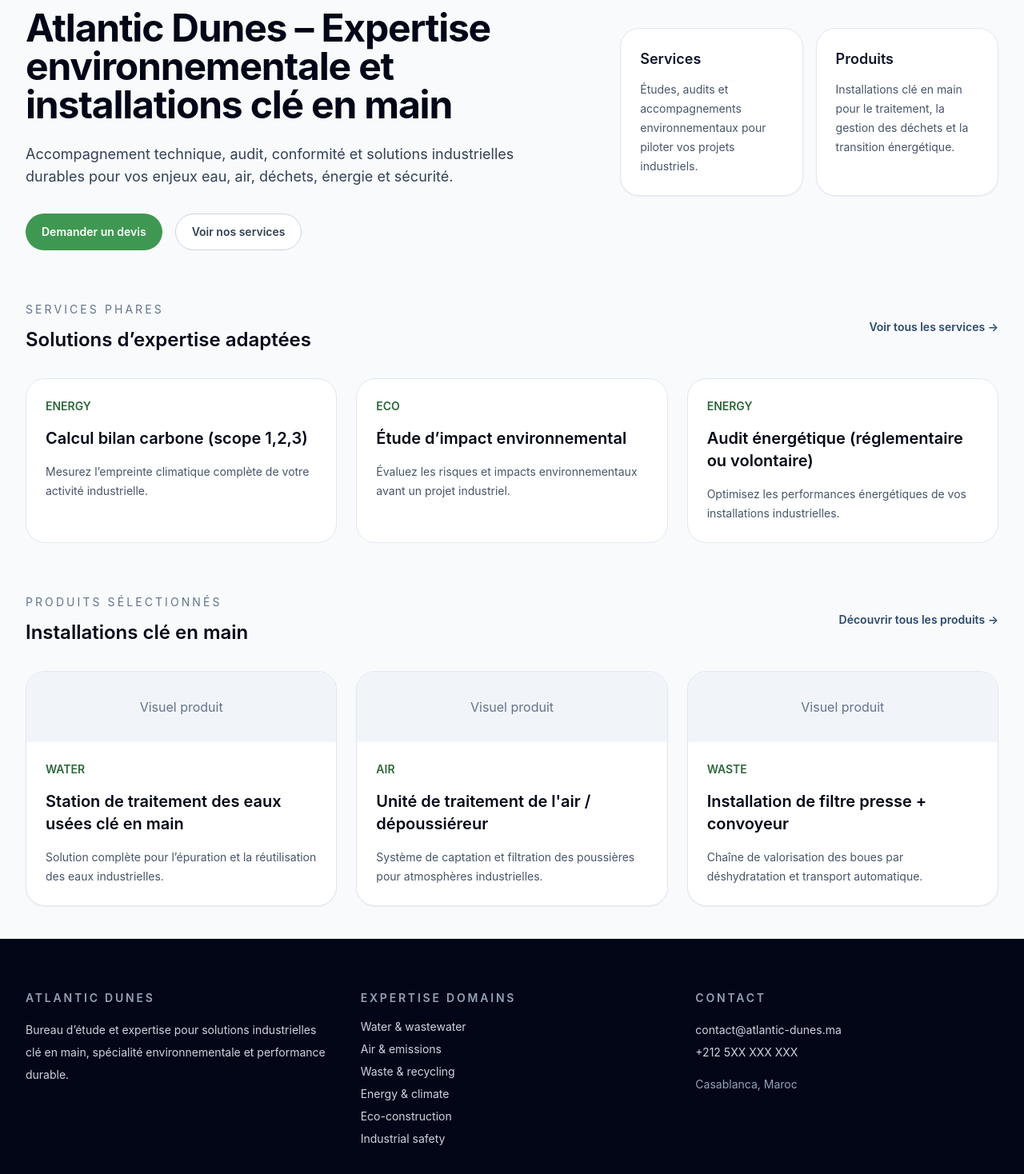
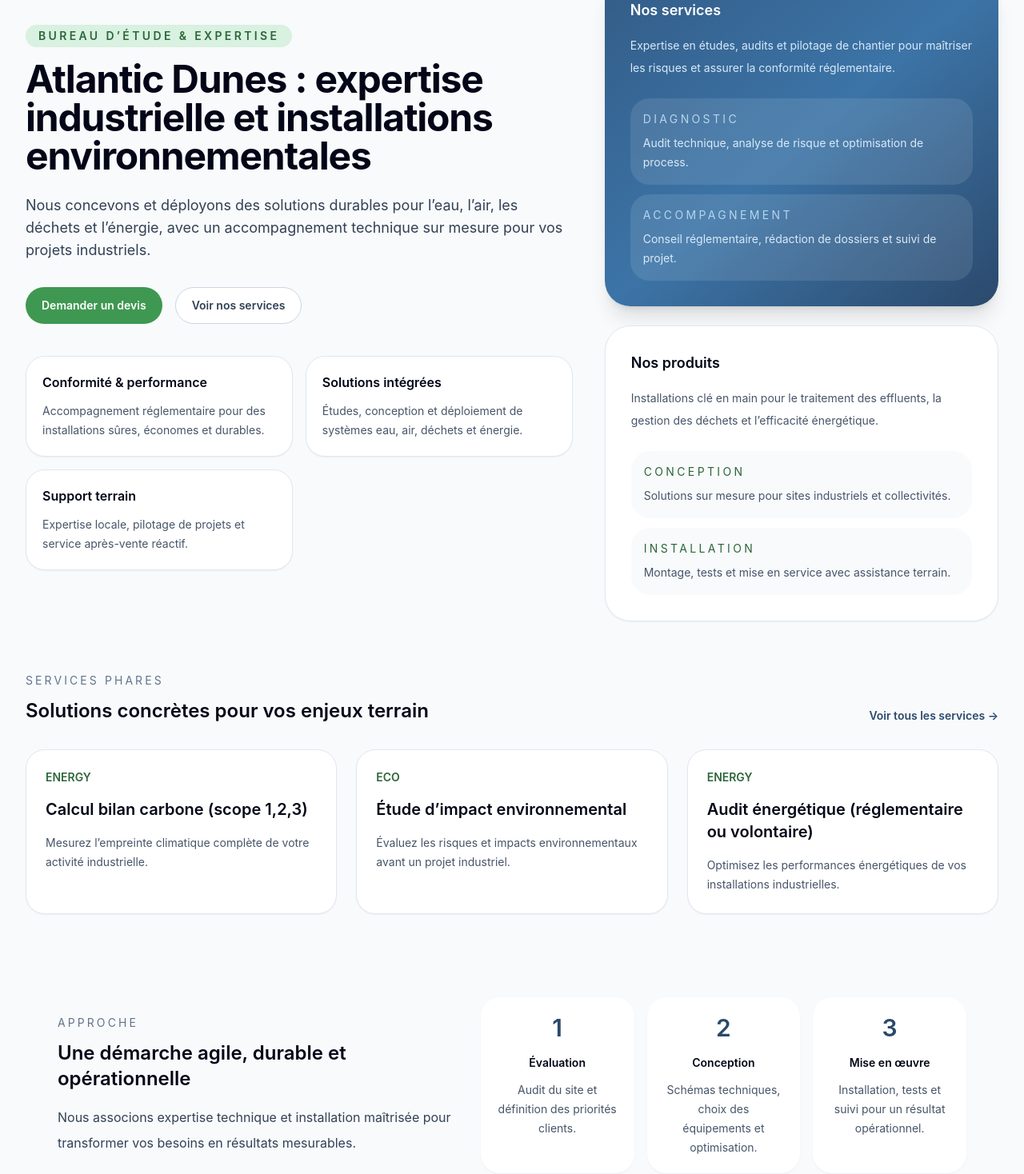
Before and after one commit to otmanmouhib/atlanticDunesVitrineWebsite, a Next.js app: page / in a window 1280 px wide. Shown: the part 142-1610 px from the top of the page at 80% size. Built offline with nearby package versions, Linux system fonts and the light colour scheme.

Commit message:
better UX

```diff
--- a/app/page.tsx
+++ b/app/page.tsx
@@ -6,19 +6,34 @@
 const featuredServices = services.slice(0, 3);
 const featuredProducts = products.slice(0, 3);
 
+const strengths = [
+  {
+    title: "Conformité & performance",
+    description: "Accompagnement réglementaire pour des installations sûres, économes et durables."
+  },
+  {
+    title: "Solutions intégrées",
+    description: "Études, conception et déploiement de systèmes eau, air, déchets et énergie."
+  },
+  {
+    title: "Support terrain",
+    description: "Expertise locale, pilotage de projets et service après-vente réactif."
+  }
+];
+
 export default function HomePage() {
   return (
     <div className="mx-auto max-w-7xl px-4 py-10 sm:px-6 lg:px-8">
-      <section className="grid gap-12 lg:grid-cols-[1.25fr_0.85fr] lg:items-center">
+      <section className="grid gap-10 lg:grid-cols-[1.25fr_0.9fr] lg:items-center">
         <div>
           <p className="mb-4 inline-flex rounded-full bg-accent-100 px-4 py-1 text-sm font-semibold uppercase tracking-[0.24em] text-accent-700">
             Bureau d’étude & expertise
           </p>
           <h1 className="text-4xl font-bold tracking-tight text-slate-950 sm:text-5xl">
-            Atlantic Dunes – Expertise environnementale et installations clé en main
+            Atlantic Dunes : expertise industrielle et installations environnementales
           </h1>
           <p className="mt-6 max-w-2xl text-base leading-8 text-slate-700 sm:text-lg">
-            Accompagnement technique, audit, conformité et solutions industrielles durables pour vos enjeux eau, air, déchets, énergie et sécurité.
+            Nous concevons et déployons des solutions durables pour l’eau, l’air, les déchets et l’énergie, avec un accompagnement technique sur mesure pour vos projets industriels.
           </p>
           <div className="mt-8 flex flex-col gap-4 sm:flex-row">
             <QuoteButton href="/contact#quote" label="Demander un devis" />
@@ -26,28 +41,59 @@
               Voir nos services
             </Link>
           </div>
+
+          <div className="mt-10 grid gap-4 sm:grid-cols-2">
+            {strengths.map((item) => (
+              <div key={item.title} className="rounded-3xl border border-slate-200 bg-white p-5 shadow-sm">
+                <h2 className="text-base font-semibold text-slate-950">{item.title}</h2>
+                <p className="mt-3 text-sm leading-6 text-slate-600">{item.description}</p>
+              </div>
+            ))}
+          </div>
         </div>
-        <div className="grid gap-4 sm:grid-cols-2">
-          <div className="rounded-3xl border border-slate-200 bg-white p-6 shadow-sm">
-            <h2 className="text-lg font-semibold text-slate-900">Services</h2>
-            <p className="mt-3 text-sm leading-6 text-slate-600">
-              Études, audits et accompagnements environnementaux pour piloter vos projets industriels.
+
+        <div className="space-y-6">
+          <div className="rounded-[2rem] bg-gradient-to-br from-brand-600 via-brand-500 to-brand-700 p-6 text-white shadow-xl sm:p-8">
+            <h2 className="text-lg font-semibold">Nos services</h2>
+            <p className="mt-4 text-sm leading-7 text-brand-100">
+              Expertise en études, audits et pilotage de chantier pour maîtriser les risques et assurer la conformité réglementaire.
             </p>
+            <div className="mt-6 grid gap-3">
+              <div className="rounded-3xl bg-white/10 p-4">
+                <p className="text-sm uppercase tracking-[0.24em] text-brand-200">Diagnostic</p>
+                <p className="mt-2 text-sm leading-6 text-brand-100">Audit technique, analyse de risque et optimisation de process.</p>
+              </div>
+              <div className="rounded-3xl bg-white/10 p-4">
+                <p className="text-sm uppercase tracking-[0.24em] text-brand-200">Accompagnement</p>
+                <p className="mt-2 text-sm leading-6 text-brand-100">Conseil réglementaire, rédaction de dossiers et suivi de projet.</p>
+              </div>
+            </div>
           </div>
-          <div className="rounded-3xl border border-slate-200 bg-white p-6 shadow-sm">
-            <h2 className="text-lg font-semibold text-slate-900">Produits</h2>
-            <p className="mt-3 text-sm leading-6 text-slate-600">
-              Installations clé en main pour le traitement, la gestion des déchets et la transition énergétique.
+
+          <div className="rounded-[2rem] border border-slate-200 bg-white p-6 shadow-sm sm:p-8">
+            <h2 className="text-lg font-semibold text-slate-950">Nos produits</h2>
+            <p className="mt-4 text-sm leading-7 text-slate-600">
+              Installations clé en main pour le traitement des effluents, la gestion des déchets et l’efficacité énergétique.
             </p>
+            <div className="mt-6 grid gap-3">
+              <div className="rounded-3xl bg-slate-50 p-4">
+                <p className="text-sm uppercase tracking-[0.24em] text-accent-700">Conception</p>
+                <p className="mt-2 text-sm leading-6 text-slate-600">Solutions sur mesure pour sites industriels et collectivités.</p>
+              </div>
+              <div className="rounded-3xl bg-slate-50 p-4">
+                <p className="text-sm uppercase tracking-[0.24em] text-accent-700">Installation</p>
+                <p className="mt-2 text-sm leading-6 text-slate-600">Montage, tests et mise en service avec assistance terrain.</p>
+              </div>
+            </div>
           </div>
         </div>
       </section>
 
       <section className="mt-16">
-        <div className="flex items-center justify-between gap-4">
+        <div className="flex flex-col gap-4 sm:flex-row sm:items-end sm:justify-between">
           <div>
             <p className="text-sm uppercase tracking-[0.22em] text-slate-500">Services phares</p>
-            <h2 className="mt-3 text-2xl font-semibold text-slate-950">Solutions d’expertise adaptées</h2>
+            <h2 className="mt-3 text-2xl font-semibold text-slate-950">Solutions concrètes pour vos enjeux terrain</h2>
           </div>
           <Link href="/services" className="text-sm font-semibold text-brand-700 hover:text-brand-900">
             Voir tous les services →
@@ -55,8 +101,12 @@
         </div>
         <div className="mt-8 grid gap-6 md:grid-cols-2 xl:grid-cols-3">
           {featuredServices.map((service) => (
-            <Link key={service.slug} href={`/services/${service.slug}`} className="group rounded-3xl border border-slate-200 bg-white p-6 transition hover:border-brand-400 hover:shadow-lg">
-              <p className="text-sm font-semibold text-accent-700">{service.domain.toUpperCase()}</p>
+            <Link
+              key={service.slug}
+              href={`/services/${service.slug}`}
+              className="group overflow-hidden rounded-3xl border border-slate-200 bg-white p-6 shadow-sm transition hover:border-brand-400 hover:shadow-lg"
+            >
+              <p className="text-sm font-semibold uppercase text-accent-700">{service.domain}</p>
               <h3 className="mt-4 text-xl font-semibold text-slate-950 group-hover:text-brand-700">{service.title}</h3>
               <p className="mt-4 text-sm leading-6 text-slate-600">{service.shortDescription}</p>
             </Link>
@@ -64,8 +114,38 @@
         </div>
       </section>
 
+      <section className="mt-16 bg-slate-50 rounded-[2rem] p-8 sm:p-10">
+        <div className="grid gap-8 lg:grid-cols-[0.9fr_1.1fr] lg:items-center">
+          <div>
+            <p className="text-sm uppercase tracking-[0.22em] text-slate-500">Approche</p>
+            <h2 className="mt-3 text-2xl font-semibold text-slate-950">Une démarche agile, durable et opérationnelle</h2>
+            <p className="mt-4 text-base leading-8 text-slate-700">
+              Nous associons expertise technique et installation maîtrisée pour transformer vos besoins en résultats mesurables.
+            </p>
+          </div>
+
+          <div className="grid gap-4 sm:grid-cols-3">
+            <div className="rounded-3xl bg-white p-5 text-center shadow-sm">
+              <div className="text-3xl font-semibold text-brand-700">1</div>
+              <h3 className="mt-4 text-sm font-semibold text-slate-950">Évaluation</h3>
+              <p className="mt-3 text-sm leading-6 text-slate-600">Audit du site et définition des priorités clients.</p>
+            </div>
+            <div className="rounded-3xl bg-white p-5 text-center shadow-sm">
+              <div className="text-3xl font-semibold text-brand-700">2</div>
+              <h3 className="mt-4 text-sm font-semibold text-slate-950">Conception</h3>
+              <p className="mt-3 text-sm leading-6 text-slate-600">Schémas techniques, choix des équipements et optimisation.</p>
+            </div>
+            <div className="rounded-3xl bg-white p-5 text-center shadow-sm">
+              <div className="text-3xl font-semibold text-brand-700">3</div>
+              <h3 className="mt-4 text-sm font-semibold text-slate-950">Mise en œuvre</h3>
+              <p className="mt-3 text-sm leading-6 text-slate-600">Installation, tests et suivi pour un résultat opérationnel.</p>
+            </div>
+          </div>
+        </div>
+      </section>
+
       <section className="mt-16">
-        <div className="flex items-center justify-between gap-4">
+        <div className="flex flex-col gap-4 sm:flex-row sm:items-end sm:justify-between">
           <div>
             <p className="text-sm uppercase tracking-[0.22em] text-slate-500">Produits sélectionnés</p>
             <h2 className="mt-3 text-2xl font-semibold text-slate-950">Installations clé en main</h2>
@@ -74,12 +154,17 @@
             Découvrir tous les produits →
           </Link>
         </div>
+
         <div className="mt-8 grid gap-6 md:grid-cols-2 xl:grid-cols-3">
           {featuredProducts.map((product) => (
-            <Link key={product.slug} href={`/products/${product.slug}`} className="group overflow-hidden rounded-3xl border border-slate-200 bg-white shadow-sm transition hover:border-brand-400 hover:shadow-lg">
+            <Link
+              key={product.slug}
+              href={`/products/${product.slug}`}
+              className="group overflow-hidden rounded-3xl border border-slate-200 bg-white shadow-sm transition hover:border-brand-400 hover:shadow-lg"
+            >
               <div className="bg-slate-100 p-8 text-center text-slate-500">Visuel produit</div>
               <div className="p-6">
-                <p className="text-sm font-semibold text-accent-700">{product.domain.toUpperCase()}</p>
+                <p className="text-sm font-semibold uppercase text-accent-700">{product.domain}</p>
                 <h3 className="mt-4 text-xl font-semibold text-slate-950 group-hover:text-brand-700">{product.title}</h3>
                 <p className="mt-4 text-sm leading-6 text-slate-600">{product.shortDescription}</p>
               </div>
```
Also changed, not shown: .eslintrc.json (added).
